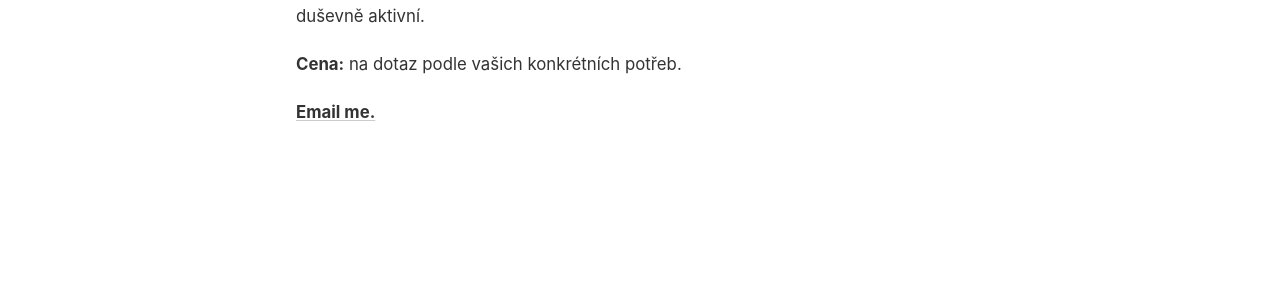
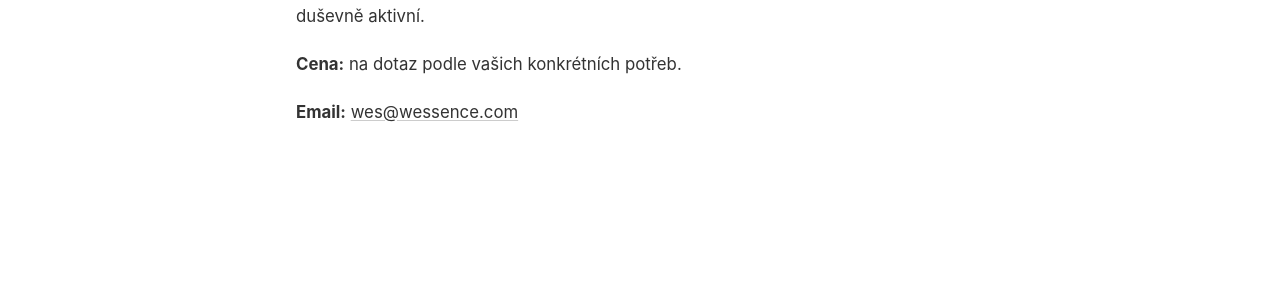
Before and after one commit to westleyovercash/westleyovercash.github.io, a Jekyll site: the page built from talkwithwestley.md, in a window 1280 px wide. Shown: the part 684-980 px from the top of the page. Built offline with Jekyll 4.4.1, drawn with Linux system fonts in a browser that asks for light colours.

Commit message:
Update talkwithwestley.md

```diff
--- a/talkwithwestley.md
+++ b/talkwithwestley.md
@@ -25,5 +25,5 @@ permalink: /talkwithwestley/
 
   <p><strong>Cena:</strong> na dotaz podle vašich konkrétních potřeb.</p>
 
-  <p><strong><a href="/contact">Email me.</a></strong></p>
+  <p><strong>Email:</strong> <a href="mailto:wes@wessence.com">wes@wessence.com</a></p>
 </div>
```
